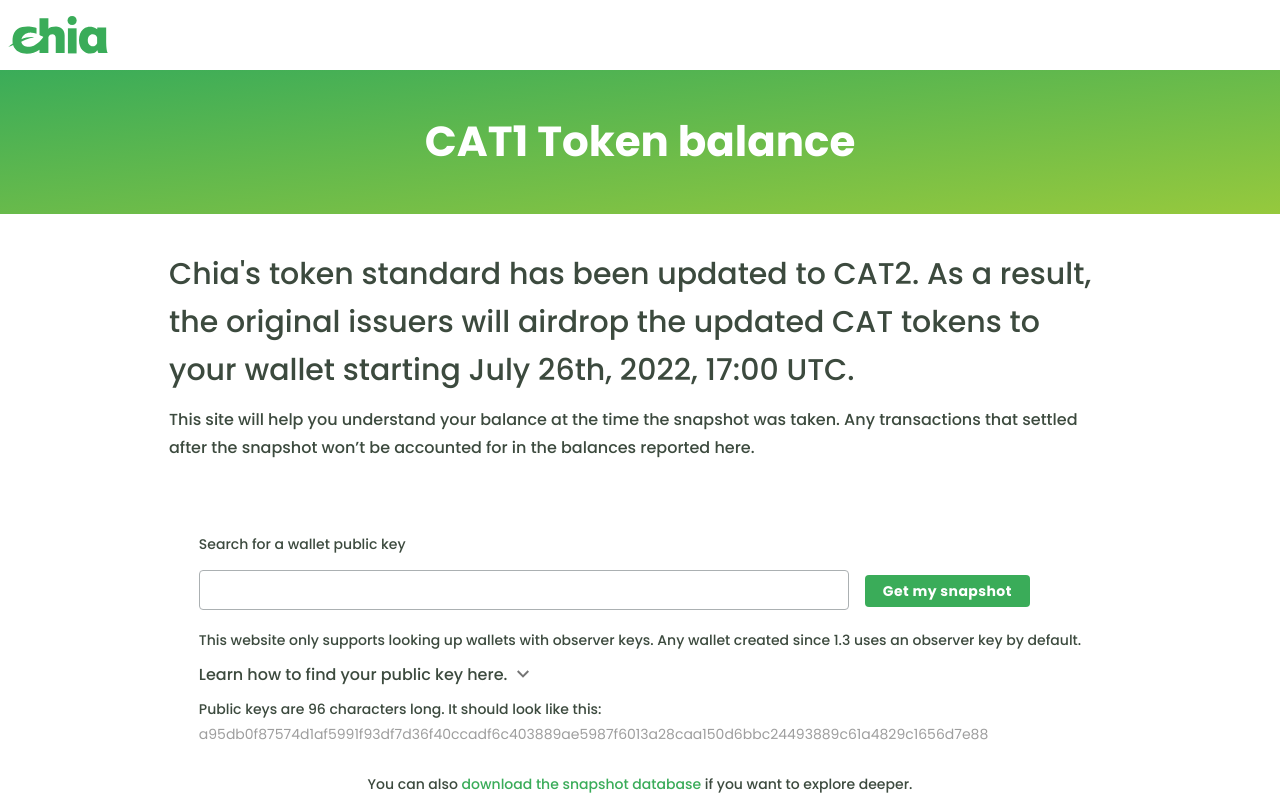
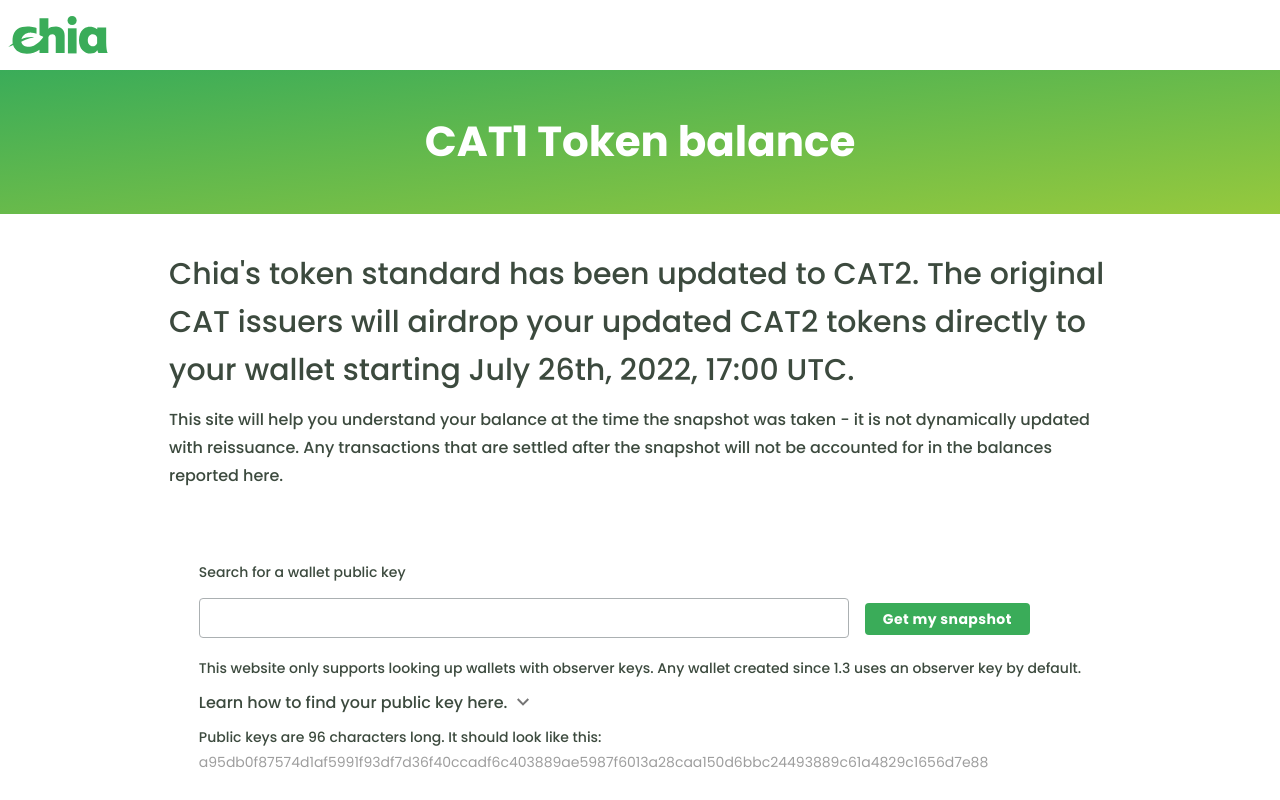
Before and after one commit to PinkDiamond1/cat1-balance, a React app in the folder webpack/: page / in a window 1280 px wide. Shown: the top 800 px of the page. Built offline with nearby package versions, Linux system fonts and the light colour scheme.

Commit message:
final copy edits

```diff
--- a/webpack/src/ts/App.tsx
+++ b/webpack/src/ts/App.tsx
@@ -275,8 +275,8 @@
       <css.Content>
         <div className="col-8-container txt-col-blocks">
           <div className="full-width-col">
-            <p className="lrg-txt">Chia's token standard has been updated to CAT2. As a result, the original issuers will airdrop the updated CAT tokens to your wallet starting July 26th, 2022, 17:00 UTC.</p>
-            <p>This site will help you understand your balance at the time the snapshot was taken. Any transactions that settled after the snapshot won’t be accounted for in the balances reported here.</p>
+            <p className="lrg-txt">Chia's token standard has been updated to CAT2. The original CAT issuers will airdrop your updated CAT2 tokens directly to your wallet starting July 26th, 2022, 17:00 UTC.</p>
+            <p>This site will help you understand your balance at the time the snapshot was taken - it is not dynamically updated with reissuance. Any transactions that are settled after the snapshot will not be accounted for in the balances reported here.</p>
           </div>
         </div>
       </css.Content>
```
